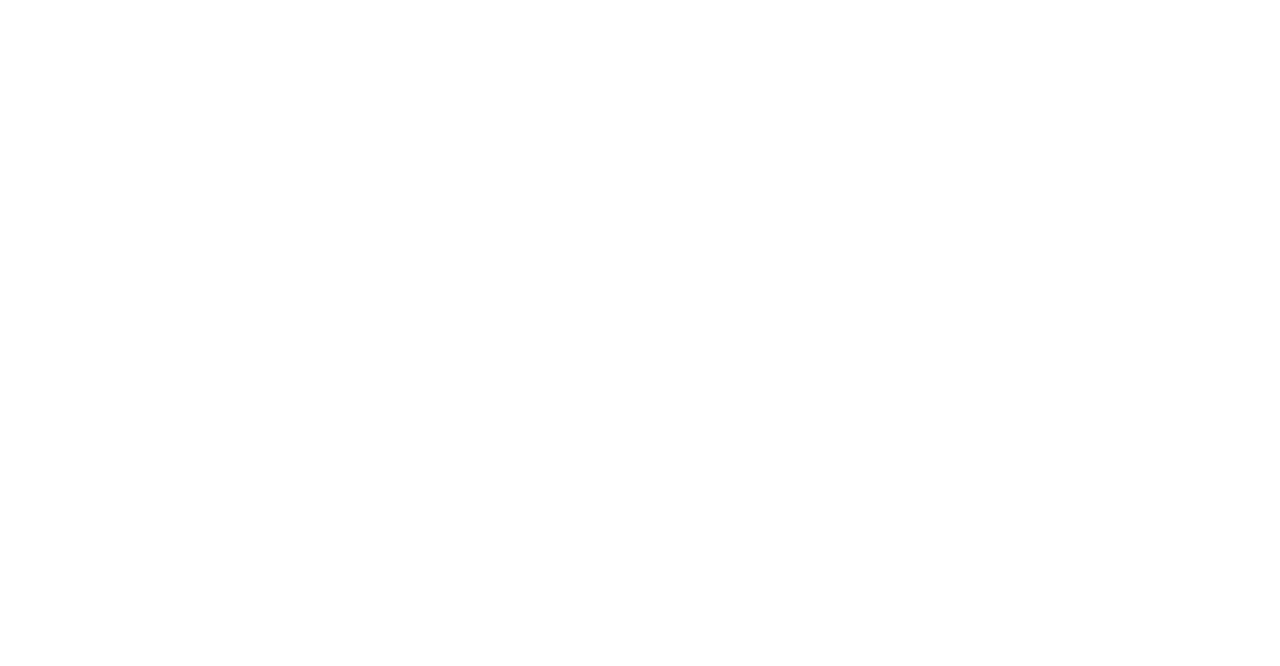
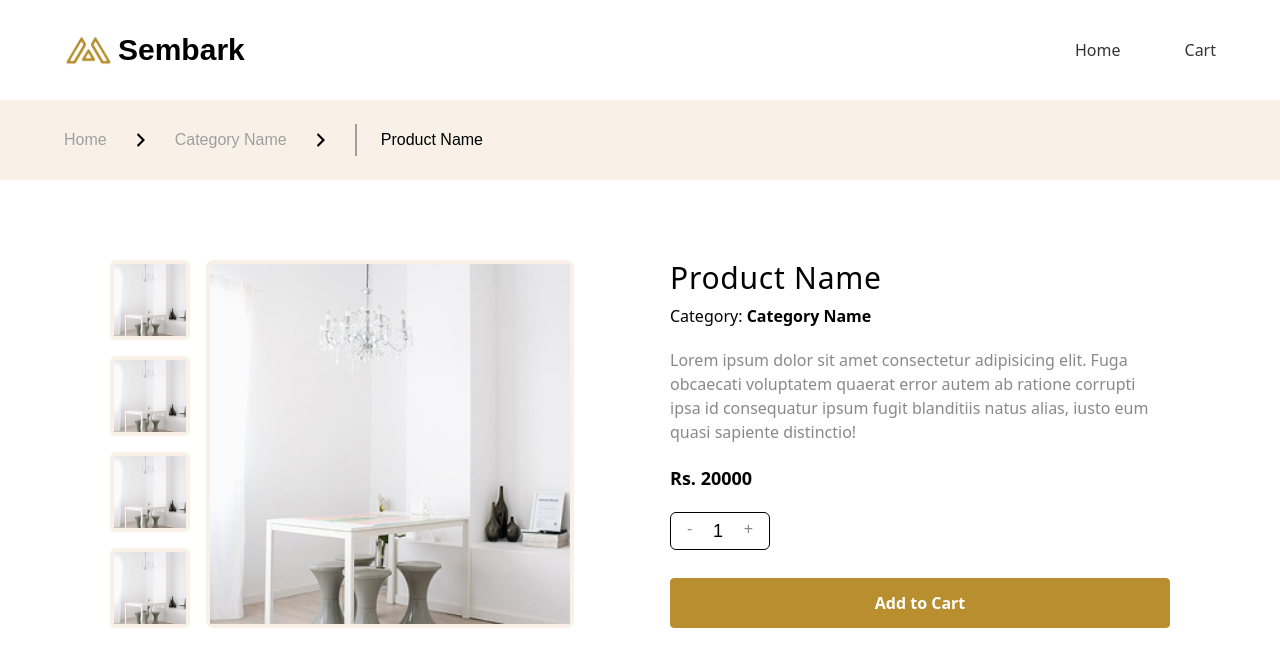
Before and after one commit to arora-jasjot/sembark-shop, a React (Vite) app: page /product/1 in a window 1280 px wide. Before the commit this address had no page. Shown: the top 666 px of the page. Built offline with nearby package versions, Linux system fonts and the light colour scheme.

Commit message:
feat: Product Details page design

```diff
--- a/src/App.tsx
+++ b/src/App.tsx
@@ -1,11 +1,13 @@
 import { BrowserRouter, Routes, Route } from "react-router";
 import Home from "./pages/Home";
+import ProductDetails from "./pages/ProductDetails";
 
 const App = () => {
   return (
     <BrowserRouter>
       <Routes>
         <Route path="/" element={<Home />} />
+        <Route path="/product/:id" element={<ProductDetails />} />
       </Routes>
     </BrowserRouter>
   )
--- /dev/null
+++ b/src/components/Common/Button.tsx
@@ -0,0 +1,13 @@
+interface ButtonProps{
+    text: string,
+    style: "dark" | "light"
+    customClassName?: string
+}
+
+const Button = ({ text, style, customClassName="" }: ButtonProps) => {
+  return (
+    <button className={`w-full p-3 font-semibold text-base mt-2 cursor-pointer duration-200 ${style === 'dark' ? 'bg-primary text-white hover:text-primary hover:bg-white' : 'bg-white text-primary hover:text-white hover:bg-primary'} ${customClassName}`}>{text}</button>
+  )
+}
+
+export default Button
--- /dev/null
+++ b/src/components/Common/QuantityButton.tsx
@@ -0,0 +1,16 @@
+interface QuantityButtonProps{
+    value: number,
+    onChange: (new_value: number) => void
+}
+
+const QuantityButton = ({ value, onChange }: QuantityButtonProps) => {
+  return (
+    <div className="flex justify-between w-[100px] rounded-md border border-black py-1 px-4 font-montserrat select-none">
+        <p className="cursor-pointer text-grey" onClick={() => onChange(value-1)}>-</p>
+        <p className="font-medium text-lg cursor-default">{value}</p>
+        <p className="cursor-pointer text-grey" onClick={() => onChange(value+1)}>+</p>
+    </div>
+  )
+}
+
+export default QuantityButton
--- a/src/components/Home/Product.tsx
+++ b/src/components/Home/Product.tsx
@@ -1,7 +1,9 @@
 import productImage from '@/assets/home/product.jpg'
+import { Link } from 'react-router'
+import Button from '@/components/Common/Button'
 const Product = () => {
     return (
-        <div className='w-full max-w-[300px] overflow-hidden mx-auto relative'>
+        <Link to={'/product/1'} className='w-full max-w-[300px] overflow-hidden mx-auto relative'>
             <div className='w-full aspect-square'>
                 <img src={productImage} className='w-full h-full object-cover' alt="product-1" />
             </div>
@@ -9,9 +11,9 @@ const Product = () => {
                 <h3 className='line-clamp-1 font-semibold text-xl'>Product Name</h3>
                 <h5 className='line-clamp-1 font-medium text-base text-grey'>Stylish cafe chair</h5>
                 <h3 className='line-clamp-1 font-medium text-lg'>Rs. 200</h3>
-                <button className='w-full bg-white p-3 text-primary font-semibold text-base mt-2 cursor-pointer hover:text-white hover:bg-primary duration-200'>Add to Cart</button>
+                <Button style='light' text='Add to Cart' customClassName='border-primary border rounded-sm' />
             </div>
-        </div>
+        </Link>
     )
 }
 
--- /dev/null
+++ b/src/components/ProductDetails/BreadcrumbsMenu.tsx
@@ -0,0 +1,17 @@
+import ArrowRight from '@/assets/icons/arrow-right.svg'
+import { Link } from 'react-router'
+
+const BreadcrumbsMenu = () => {
+  return (
+    <div className="sticky top-[100px] bg-accent py-6 px-16 flex justify-start items-center gap-6 z-50 font-poppins">
+        <Link to={'/'} className='text-base text-dark font-normal cursor-pointer hover:text-black duration-300'>Home</Link>
+        <img src={ArrowRight} className='w-5 h-5' alt="arrow" />
+        <Link to={'/?category=x'} className='text-base text-dark font-normal cursor-pointer hover:text-black duration-300'>Category Name</Link>
+        <img src={ArrowRight} className='w-5 h-5' alt="arrow" />
+        <div className='h-8 w-0.5 bg-dark'></div>
+        <p className='text-base text-black font-normal'>Product Name</p>
+    </div>
+  )
+}
+
+export default BreadcrumbsMenu
--- /dev/null
+++ b/src/components/ProductDetails/ImagesGrid.tsx
@@ -0,0 +1,27 @@
+import Productimage from '@/assets/home/product.jpg'
+
+const ImagesGrid = () => {
+  return (
+    <div className='w-full flex justify-center items-center gap-4'>
+        <div className='flex flex-col justify-start items-center gap-4'>
+            <div className='w-20 h-20 bg-accent p-1 rounded-md'>
+                <img src={Productimage} alt='image' className='w-full h-full object-cover' />
+            </div>
+            <div className='w-20 h-20 bg-accent p-1 rounded-md'>
+                <img src={Productimage} alt='image' className='w-full h-full object-cover' />
+            </div>
+            <div className='w-20 h-20 bg-accent p-1 rounded-md'>
+                <img src={Productimage} alt='image' className='w-full h-full object-cover' />
+            </div>
+            <div className='w-20 h-20 bg-accent p-1 rounded-md'>
+                <img src={Productimage} alt='image' className='w-full h-full object-cover' />
+            </div>
+        </div>
+        <div className='w-[368px] aspect-square p-1 bg-accent rounded-lg'>
+            <img src={Productimage} alt='image' className='w-full h-full object-cover' />
+        </div>
+    </div>
+  )
+}
+
+export default ImagesGrid
--- a/src/pages/ProductDetails.tsx
+++ b/src/pages/ProductDetails.tsx
@@ -0,0 +1,39 @@
+import Button from "@/components/Common/Button"
+import Navbar from "@/components/Common/Navbar"
+import QuantityButton from "@/components/Common/QuantityButton"
+import BreadcrumbsMenu from "@/components/ProductDetails/BreadcrumbsMenu"
+import ImagesGrid from "@/components/ProductDetails/ImagesGrid"
+import { useState } from "react"
+
+const ProductDetails = () => {
+    const [quantity, setQuantity] = useState<number>(1);
+    const handleQuantityChange = (new_value: number) => {
+        setQuantity(new_value)
+    }
+  return (
+    <div className="w-full relative">
+      <Navbar page="product" />
+      <div className="relative w-full mt-[100px]">
+        <BreadcrumbsMenu />
+        <div className="flex justify-center items-start w-full py-10 px-16 gap-24 my-10">
+            <div className="shrink-0 w-fit">
+                <ImagesGrid />
+            </div>
+            <div className="w-full shrink space-y-5 max-w-[500px]">
+                <div className="space-y-2">
+                    <h1 className="text-3xl font-medium tracking-wide">Product Name</h1>
+                    <p className="text-black font-normal text-base">Category: <b>Category Name</b></p>
+                </div>
+                <div className="text-grey font-normal text-base">Lorem ipsum dolor sit amet consectetur adipisicing elit. Fuga obcaecati voluptatem quaerat error autem ab ratione corrupti ipsa id consequatur ipsum fugit blanditiis natus alias, iusto eum quasi sapiente distinctio!</div>
+                <div className="text-black font-semibold text-lg">Rs. 20000</div>
+                <QuantityButton value={quantity} onChange={handleQuantityChange} />
+                <Button style='dark' text='Add to Cart' customClassName='border-primary border rounded-sm' />
+            </div>
+        </div>
+
+      </div>
+    </div>
+  )
+}
+
+export default ProductDetails
```
Also changed, not shown: src/assets/icons/arrow-right.svg (added), src/types/option.tsx (renamed from src/types/option.ts).
